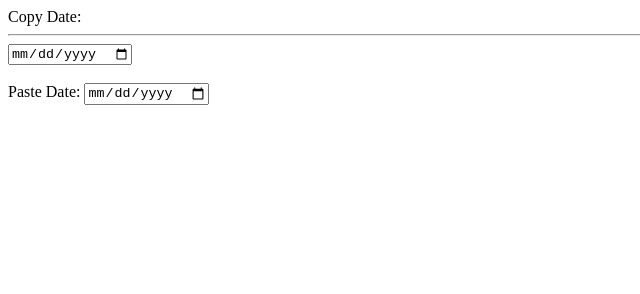
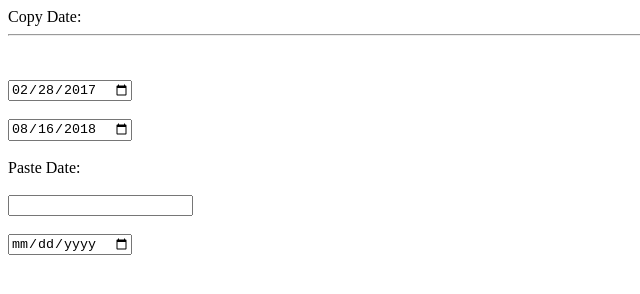
Before and after one commit to Qurtik/Vue, a plain HTML site: page DateVue/CopyPasteDate.html in a window 1280 px wide. Shown: the whole page, without its empty margins (0-640 px from the left). Drawn offline with Linux system fonts and the light colour scheme.

Commit message:
Окончательная версия

```diff
--- a/DateVue/CopyPasteDate.html
+++ b/DateVue/CopyPasteDate.html
@@ -5,24 +5,88 @@
 	<title>Document</title>
 </head>
 <body>
+	<style type="text/css">
+		.hide {
+
+		}
+
+	</style>
+
+	<div id="CopyPasteDate">
 	Copy Date:
 	<hr>
-  <input type="date" name="date1" value="" class="revert_date_to_text" v-model="date1">
 	<br><br>
-  Paste Date:
-  <input type="date" name="date2">
+	<input type="date" name="date1" value="" class="revert_date_to_text" v-model="date1" @keydown.ctrl.67="copyDate" @keydown.ctrl.86="pasteDate">
 	<br><br>
+	<input type="date" name="date2" value="" class="revert_date_to_text" v-model="date2" @keydown.ctrl.67="copyDate" @keydown.ctrl.86="pasteDate">
+	<br><br>
+	Paste Date:<br><br>
+	<input type="text" name="Paste1" id="CopyField">
+	<br><br>
+	<input type="date" name="Paste1" class="revert_date_to_text" v-model="date3" @keydown.ctrl.67="copyDate" @keydown.ctrl.86="pasteDate">
+	<br><br>
+
+	</div>
 
 	<script src="vue.js" type="text/javascript"></script>
 	<script type="text/javascript">
+
 		var CopyPasteDate = new Vue({
 			el: '#CopyPasteDate',
 			data: {
 						 date1: '2017-02-28'
 						,date2: '2018-08-16'
-  		      ,date3: '2019-12-08'
+						,date3: ''
 				},
-  		computed: {};
+				methods: {
+					copyDate(event){
+						var newObject = document.createElement("input"),
+								currTarget = event.target,
+								copyField = document.querySelector('#CopyField');
+
+								currValue = currTarget.value;
+								//cloneObj = event.target.cloneNode(false);
+
+						    //console.log(event.target)
+
+								newObject.value = currTarget.value;
+								copyField.value = currValue;
+
+								newObject.className = "CopyPasteData";
+								//newObject.name = currTarget.name;
+								//newObject.className = currTarget.className;
+								//cloneObj.type = 'text';
+
+								//console.log(cloneObj)
+
+						//if(event.keyCode == 17){
+								//currTarget.parentNode.replaceChild(newObject, currTarget) // appendChild(newObject);
+								//currTarget.parentNode.replaceChild(cloneObj, currTarget)
+								//cloneObj.select();
+
+						//}
+
+						//currTarget.parentNode.insertBefore(newObject, currTarget); // appendChild(newObject);
+						// newObject.select();
+					},
+					pasteDate(event){
+						var CopyField = document.querySelector('#CopyField');
+
+						if(CopyField != NaN && CopyField != undefined){
+							event.target.value = CopyField.value;
+						}
+
+						// del.remove();
+						// this.show = true;
+						// var newObjectDate = document.createElement("input"),
+						// 		currTarget = event.target;
+
+						// 		newObjectDate.value = currTarget.value;
+						// 		newObjectDate.type = 'date';
+						// 		currTarget.parentNode.replaceChild(newObjectDate, currTarget) // appendChild(newObject);
+
+					}
+				}
 		});
 	</script>
 </body>
```
Lines whose indentation alone changed are shown as unchanged.
